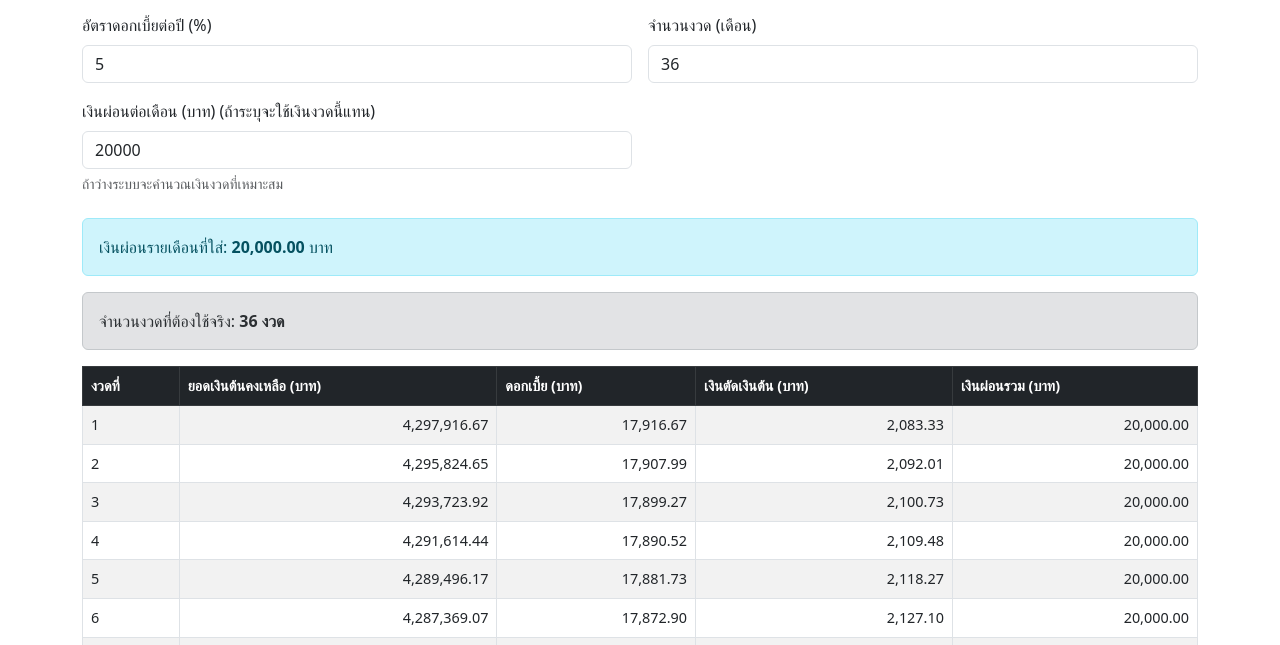
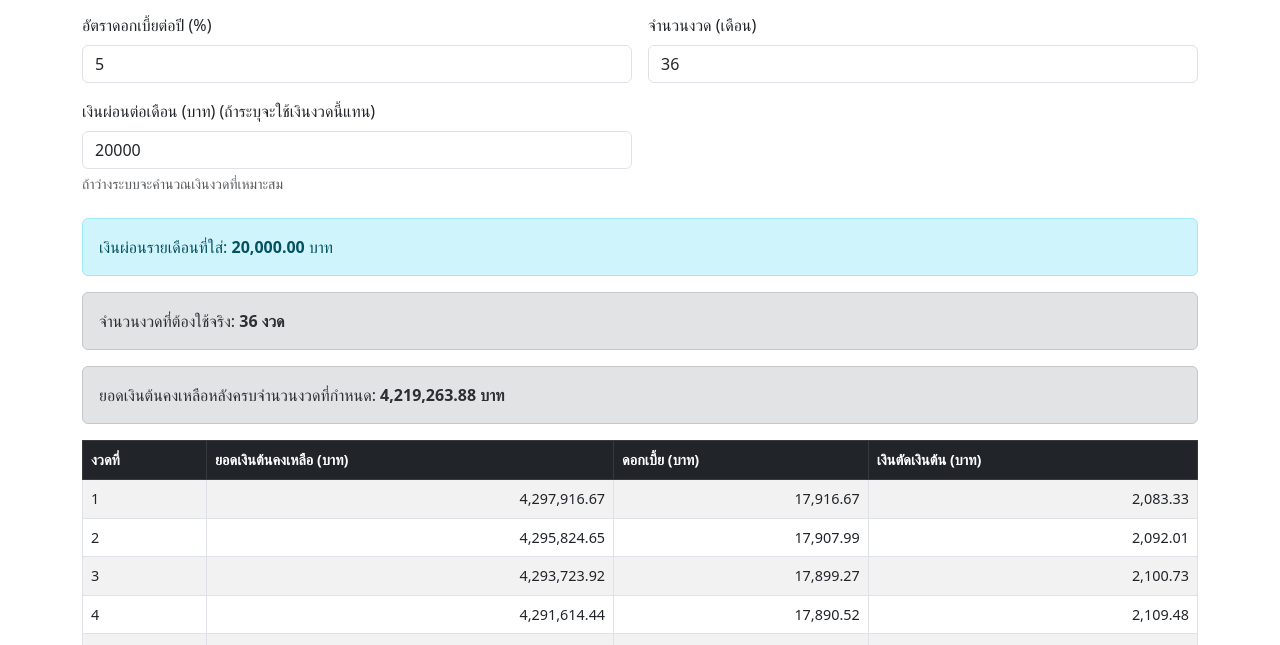
Before and after one commit to nutthakarnch/nutthakarnch.github.io, a plain HTML site: page docs/real-estate/amortization.html in a window 1280 px wide. Shown: the part 155-800 px from the top of the page. Drawn offline with nearby package versions, Linux system fonts and the light colour scheme.

Commit message:
quick fix

```diff
--- a/docs/real-estate/amortization.html
+++ b/docs/real-estate/amortization.html
@@ -1,5 +1,6 @@
 <!DOCTYPE html>
 <html lang="en">
+
 <head>
   <meta charset="UTF-8" />
   <meta name="viewport" content="width=device-width, initial-scale=1" />
@@ -9,13 +10,16 @@
     body {
       padding: 20px;
     }
+
     table {
       font-size: 0.9rem;
     }
+
     .table-responsive {
       max-height: 400px;
       overflow-y: auto;
     }
+
     @media (max-width: 576px) {
       table {
         font-size: 0.8rem;
@@ -23,6 +27,7 @@
     }
   </style>
 </head>
+
 <body>
   <div class="container">
     <h2 class="mb-4">Amortization Schedule Calculator (ลดต้นลดดอก)</h2>
@@ -61,7 +66,6 @@
             <th>ยอดเงินต้นคงเหลือ (บาท)</th>
             <th>ดอกเบี้ย (บาท)</th>
             <th>เงินตัดเงินต้น (บาท)</th>
-            <th>เงินผ่อนรวม (บาท)</th>
           </tr>
         </thead>
         <tbody id="amortizationTableBody"></tbody>
@@ -143,7 +147,6 @@
         tr.append(`<td class="text-end">${formatNumber(row.balance)}</td>`);
         tr.append(`<td class="text-end">${formatNumber(row.interestPayment)}</td>`);
         tr.append(`<td class="text-end">${formatNumber(row.principalPayment)}</td>`);
-        tr.append(`<td class="text-end">${formatNumber(row.monthlyPayment)}</td>`);
         tbody.append(tr);
       });
     }
@@ -203,15 +206,20 @@
     จำนวนงวดที่ต้องใช้จริง: <strong>${schedule.length} งวด</strong>
   </div>`;
 
+      // เพิ่มแสดงยอดเงินต้นคงเหลือหลังครบงวด
+      const lastBalance = schedule.length > 0 ? schedule[schedule.length - 1].balance : principal;
+      resultHtml += `<div class="alert alert-secondary">
+    ยอดเงินต้นคงเหลือหลังครบจำนวนงวดที่กำหนด: <strong>${formatNumber(lastBalance)} บาท</strong>
+  </div>`;
+
       $("#calcResult").html(resultHtml);
       renderTable(schedule);
-    }
-
-    // เรียก updateResults ทุกครั้งที่มีการแก้ไขข้อมูล
+    }    // เรียก updateResults ทุกครั้งที่มีการแก้ไขข้อมูล
     $("#calcForm input").on("input", updateResults);
 
     // เรียกตอนโหลดครั้งแรก
     $(document).ready(updateResults);
   </script>
 </body>
+
 </html>
```
Lines whose indentation alone changed are shown as unchanged.
